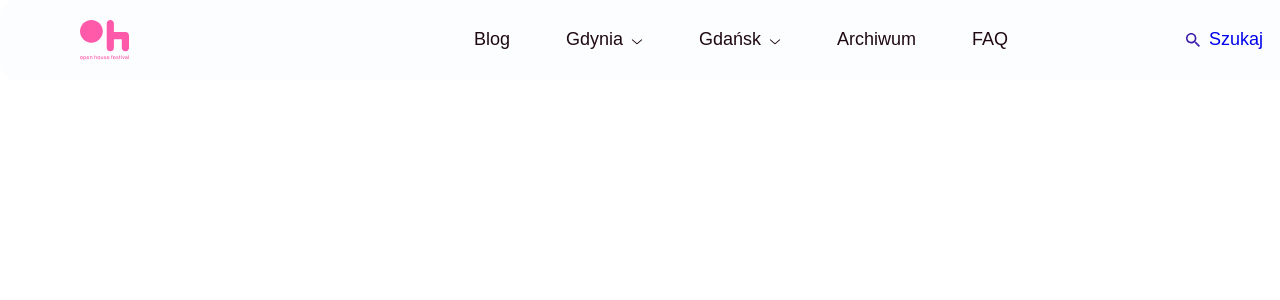
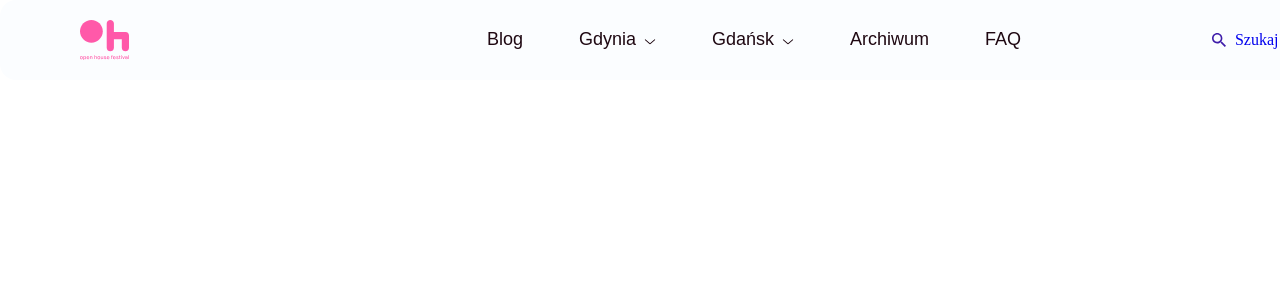
Before and after one commit to JasinskiSz/OH-festival-react-vite, a React (Vite) app: page / in a window 1280 px wide. Shown: the top 300 px of the page. Built offline with nearby package versions, Linux system fonts and the light colour scheme.

Commit message:
fix: pagenav css naming

```diff
--- a/src/components/page-nav/PageNav.css
+++ b/src/components/page-nav/PageNav.css
@@ -1,4 +1,4 @@
-.nav-div {
+.page-nav {
     display: flex;
     width: 87.5rem;
     height: 3.75rem;
@@ -11,32 +11,27 @@
     background: var(--White, #FBFDFF);
 }
 
-.navbar-top {
+.nav-elements {
     display: flex;
     width: 82.5rem;
     justify-content: space-between;
     align-items: center;
     flex-shrink: 0;
-
-    /* text properties */
-    color: var(--Purple-Purple-500, #3E1DAA);
-
-    /* Desktop/Arial/Body-Medium */
-    font-family: Arial;
-    font-size: 1.125rem;
-    font-style: normal;
-    font-weight: 400;
-    line-height: 130%;
-    /* 1.4625rem */
 }
 
-.navbar-top .noDecoration,
-.navbar-top a:link,
-.navbar-top a:visited {
+.nav-elements>img {
+    width: 13.6875rem;
+    height: 2.5rem;
+    flex-shrink: 0;
+}
+
+.nav-elements .noDecoration,
+.nav-elements a:link,
+.nav-elements a:visited {
     text-decoration: none;
 }
 
-.navbar-center-items {
+#buttons {
     display: flex;
     justify-content: center;
     align-items: center;
@@ -44,7 +39,7 @@
     align-self: stretch;
 }
 
-.icons-container {
+#icons {
     display: flex;
     justify-content: flex-end;
     align-items: center;
--- a/src/components/page-nav/PageNav.tsx
+++ b/src/components/page-nav/PageNav.tsx
@@ -7,17 +7,17 @@ import "./PageNav.css";
 
 const PageNav: React.FC = () => {
     return (
-        <div className="nav-div">
-            <nav className="navbar-top">
+        <div className="page-nav">
+            <nav className="nav-elements">
                 <img src={logo} alt="Logo" />
-                <div className="navbar-center-items">
+                <div id="buttons">
                     <NavButton link='#' text='Blog' type='link'></NavButton>
                     <NavButton link='#' text='Gdynia' type='dropdown'></NavButton>
                     <NavButton link='#' text='Gdańsk' type='dropdown'></NavButton>
                     <NavButton link='#' text='Archiwum' type='link'></NavButton>
                     <NavButton link='#' text='FAQ' type='link'></NavButton>
                 </div>
-                <div className="icons-container">
+                <div id="icons">
                     <NavIconButton iconUrl={searchIcon} text="Szukaj" link="#" alt="search-icon"></NavIconButton>
                     <NavIconButton iconUrl={userIcon} text="Zaloguj się" link="#" alt="user-icon"></NavIconButton>
                 </div>
```
